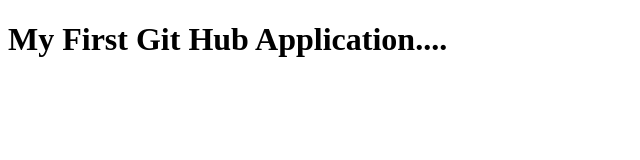
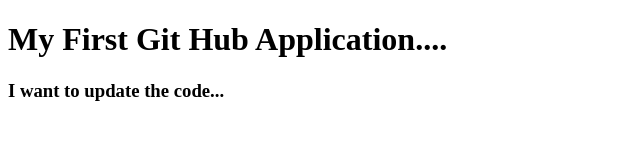
Before and after one commit to MaheshKhairnarGNS/myFirstGitHubApp, a plain HTML site: page index.html in a window 1280 px wide. Shown: the whole page, without its empty margins (0-640 px from the left). Drawn offline with Linux system fonts and the light colour scheme.

Commit message:
Updated initial changes on 2nd OCT 2024

```diff
--- a/index.html
+++ b/index.html
@@ -9,6 +9,8 @@
 
     <body>
         <h1>My First Git Hub Application....</h1>
+
+        <h3>I want to update the code...</h3>
     </body>
 
 </html>
```
